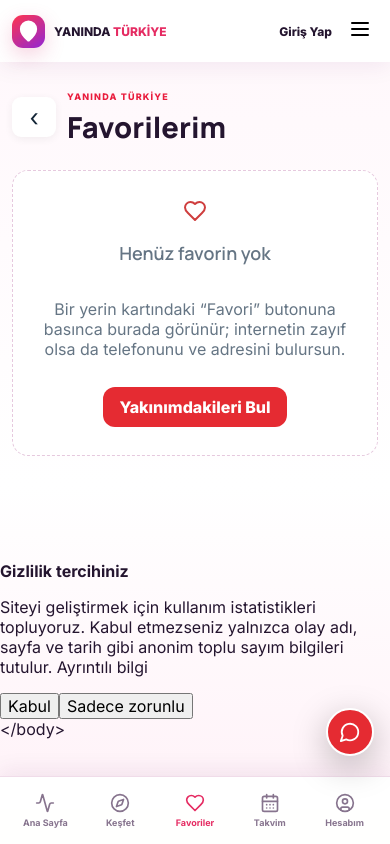
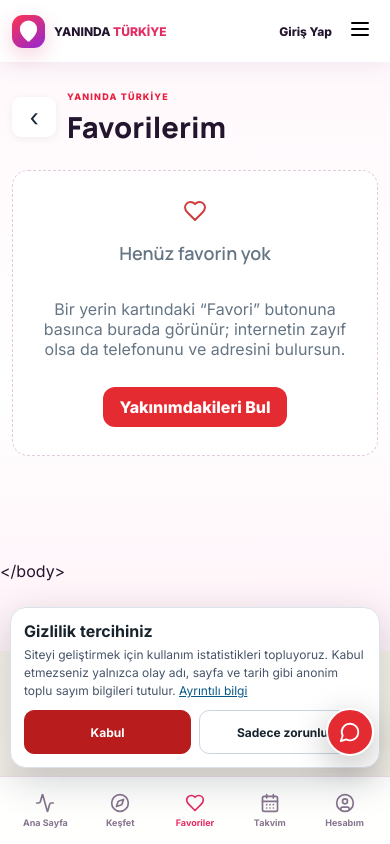
Before and after one commit to sabakbekir-collab/-yaninda-turkiye, a React (Vite) app: page /favorites in a window 390 px wide. Built offline with nearby package versions, Linux system fonts and the light colour scheme.

Commit message:
feat(privacy): style responsive consent banner

```diff
--- a/src/target.css
+++ b/src/target.css
@@ -492,3 +492,11 @@ html[data-theme="dark"]{color-scheme:light;filter:none;background:#fff7fb}
 .admin-section-help{margin:-5px 0 12px;color:#64748b;font-size:12px;line-height:1.5}
 .admin>section{padding-bottom:calc(100px + env(safe-area-inset-bottom))}
 @media(max-width:760px){.admin-ad-form{grid-template-columns:1fr;gap:12px}.admin-ad-preview{grid-column:1}.admin>section{padding-bottom:calc(120px + env(safe-area-inset-bottom))}.admin-ad-actions{display:grid;grid-template-columns:1fr}.admin-ad-actions button{width:100%;min-height:46px}.admin .panel{overflow:hidden}.admin .ad-row{grid-template-columns:1fr;gap:8px}.admin .ad-row img{width:100%;height:auto;max-height:150px}.admin .ad-row button{grid-column:auto;min-height:44px}}
+
+.analytics-consent{position:fixed;z-index:3000;left:16px;right:16px;bottom:calc(82px + env(safe-area-inset-bottom));max-width:760px;margin:0 auto;display:flex;align-items:center;gap:16px;justify-content:space-between;padding:16px 18px;border:1px solid #dbe2ea;border-radius:16px;background:#fff;color:#17232d;box-shadow:0 12px 40px rgba(15,23,42,.2)}
+.analytics-consent p{margin:5px 0 0;font-size:12px;line-height:1.5;color:#475569}.analytics-consent a{color:#075985;text-decoration:underline}
+.analytics-consent-actions{display:flex;gap:8px;flex-wrap:wrap;flex-shrink:0}
+.analytics-consent-actions button{min-height:44px;padding:9px 13px;border:1px solid #cbd5e1;border-radius:10px;background:#fff;color:#17232d;font-weight:700}
+.analytics-consent-actions button:first-child{background:#b91c1c;border-color:#b91c1c;color:#fff}
+.legal-consent{margin:12px 0 18px}
+@media(max-width:650px){.analytics-consent{left:10px;right:10px;bottom:calc(76px + env(safe-area-inset-bottom));display:grid;gap:10px;padding:13px}.analytics-consent-actions{display:grid;grid-template-columns:1fr 1fr}.analytics-consent-actions button{font-size:12px;padding:8px 6px}}
```
